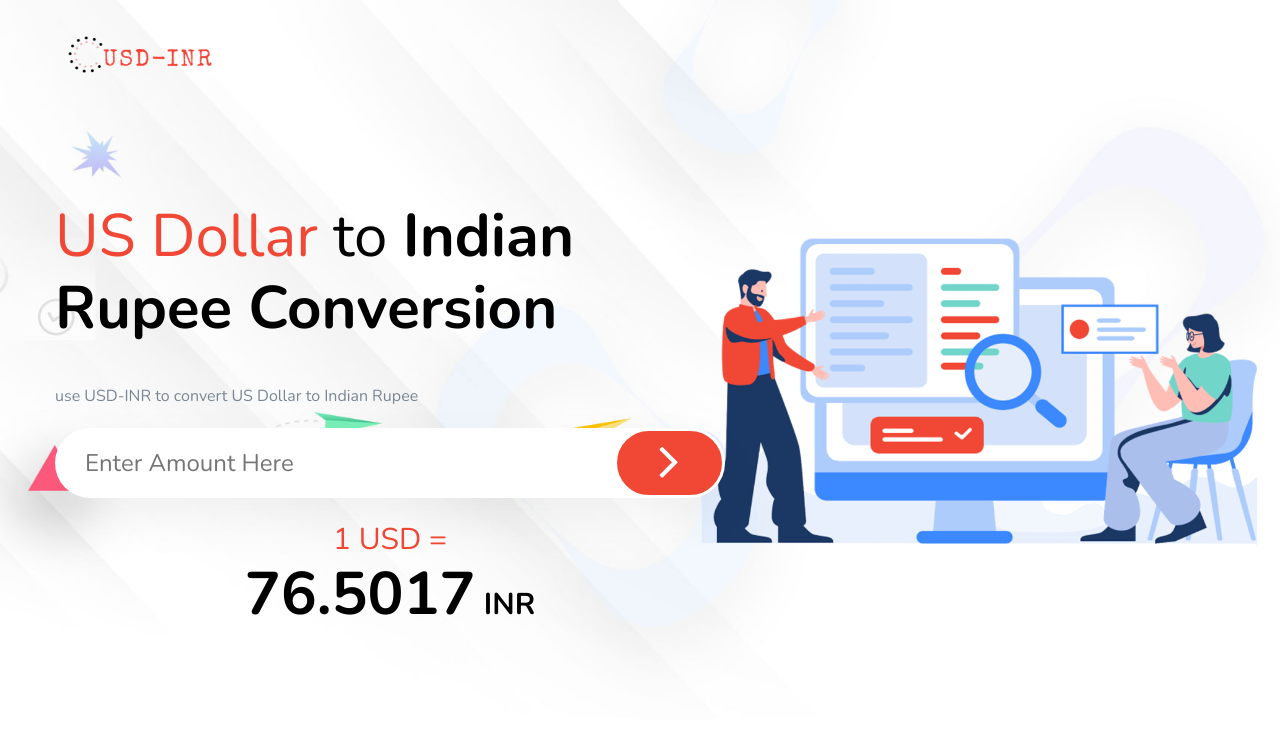
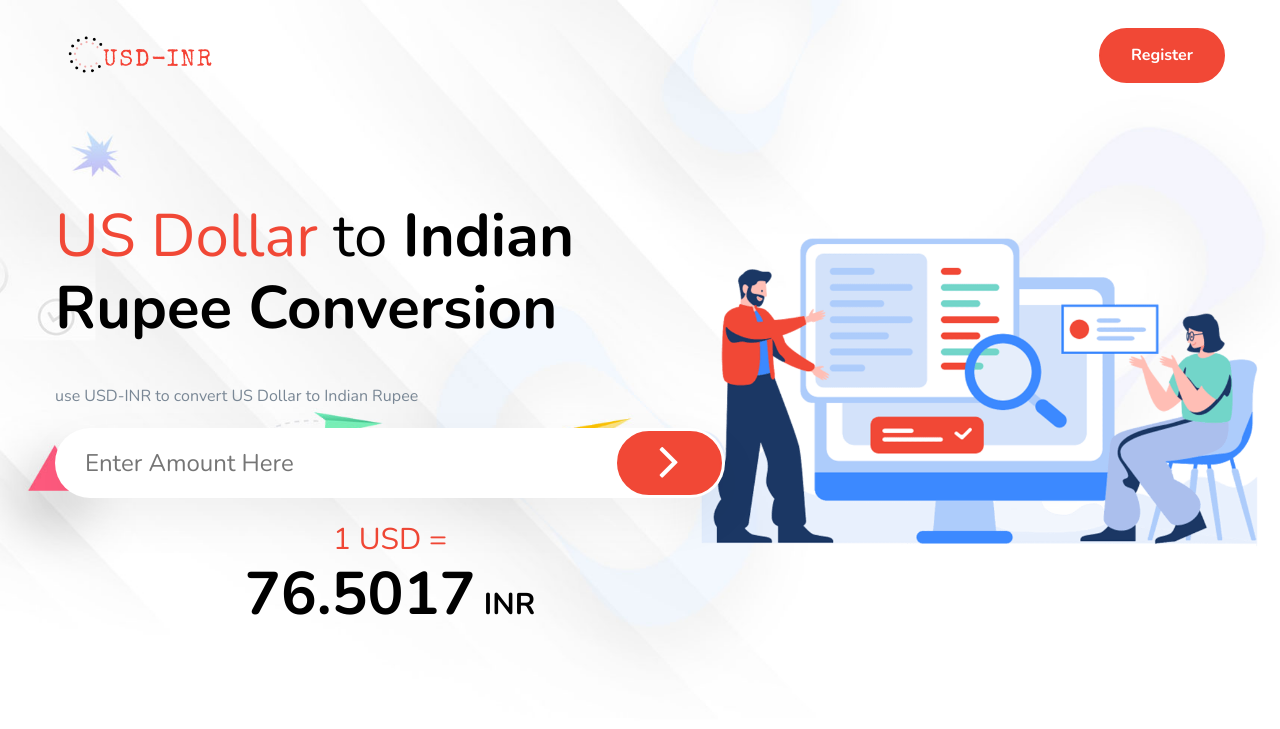
Before and after one commit to Garima935/project_usd-inr, a CodeIgniter app: page /database/ in a window 1280 px wide. Shown: the top 729 px of the page. Run offline with CodeIgniter, Linux system fonts and the light colour scheme.

Commit message:
Update welcome_message.php

```diff
--- a/application/views/welcome_message.php
+++ b/application/views/welcome_message.php
@@ -93,9 +93,9 @@
                             <div class="collapse navbar-collapse sub-menu-bar" id="navbarSupportedContent">
 
                             </div> <!-- navbar collapse -->
-<!--                              <div class="navbar-btn d-none d-sm-inline-block" style="float: right;">
-                                <a class="main-btn" href="Register">Register</a>
-                            </div> -->
+                             <div class="navbar-btn d-none d-sm-inline-block" style="float: right;">
+                                <a class="main-btn" href="/Register">Register</a>
+                            </div>
 
 
                         </nav> <!-- navbar -->
```
